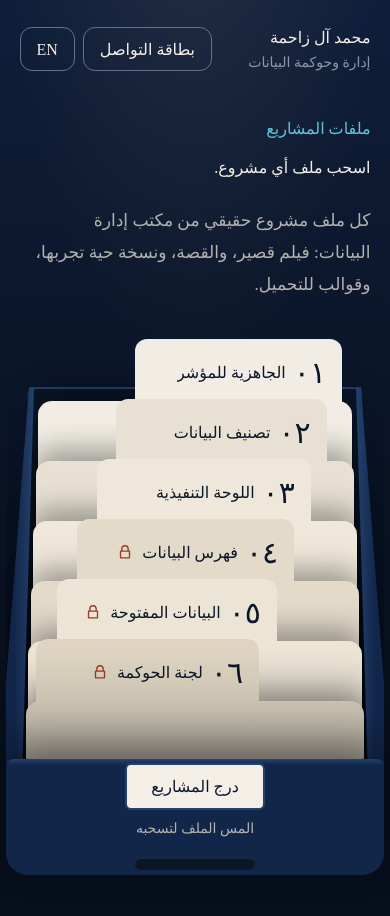
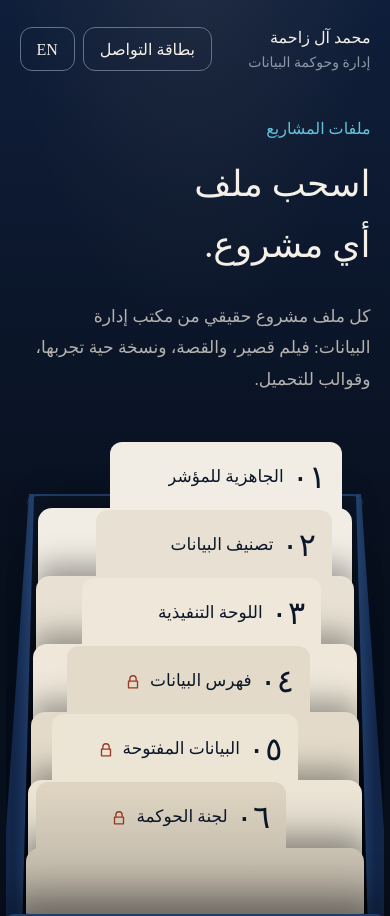
Before and after one commit to zahmee7/zahmee7.github.io, an Astro site: page /ar in a window 390 px wide. Shown: the top 916 px of the page. Built offline with nearby package versions, Linux system fonts and the light colour scheme; Astro itself is replaced by a stand-in of ours.

Commit message:
feat: design A for the home page, without the closing card
The owner chose design A from the home page variants: the title and the
lead side by side, so the drawer takes most of the first view, with a
wider step between folders (58 px), taller tabs (56 px) and bigger
writing, and more paper at the front. On phones the step is 68 px and
the tabs 60 px. The stack top and the drawer front are a little tighter
than in the variant, so the whole drawer still fits 1440 x 900 when the
English title runs to two lines. New token --fs-hero for the title.

The closing card leaves the home page: the masthead's card link is
enough there (owner's decision). Project and demo pages keep it.

Co-Authored-By: Claude Opus 5.5 <noreply@anthropic.com>

```diff
--- a/design/tokens.css
+++ b/design/tokens.css
@@ -73,6 +73,7 @@
   --fw-ui: 400;
 
   --fs-display: clamp(2.5rem, 1.35rem + 4.6vw, 4.75rem);   /* 40 → 76 px */
+  --fs-hero: clamp(2.5rem, 1.6rem + 2.6vw, 4rem);           /* 40 → 64 px, home title beside its lead */
   --fs-title: clamp(1.875rem, 1.3rem + 2.2vw, 3rem);       /* 30 → 48 px */
   --fs-folder-num: clamp(1.75rem, 1.2rem + 1.6vw, 2.5rem); /* 28 → 40 px */
   --fs-folder-title: 1.25rem;                               /* 20 px */
--- a/src/components/cabinet/Cabinet.astro
+++ b/src/components/cabinet/Cabinet.astro
@@ -62,15 +62,15 @@ const projects = (await getCollection("projects")).sort((a, b) => a.data.order -
   }
 
   .drawer__cabinet {
-    --step: 42px; /* vertical offset between folders */
-    --tab-w: clamp(184px, 18.5%, 220px); /* wide enough for the longest short title with Latin digits */
-    --visible-front: 84px; /* the front folder shows the most paper */
-    --wall-front: 26px; /* side wall thickness at the front */
+    --step: 58px; /* vertical offset between folders */
+    --tab-w: clamp(230px, 21%, 270px); /* wide enough for the longest short title with Latin digits */
+    --visible-front: 120px; /* the front folder shows the most paper */
+    --wall-front: 30px; /* side wall thickness at the front */
     --wall-back: 8px; /* side wall thickness at the back */
-    --inset-back: 46px; /* how far the back of the box sits inside the front, per side */
+    --inset-back: 52px; /* how far the back of the box sits inside the front, per side */
     --rim: 16px; /* back wall showing above the backmost folder */
     --tab-pad: 14px; /* tabs keep off the folder corners, so every tab sits on a straight edge */
-    --stack-top: 64px; /* room for the first tab and its lift */
+    --stack-top: 78px; /* room for the first tab (56 px) and its lift */
     position: relative;
     block-size: calc(var(--stack-top) + 5 * var(--step) + var(--visible-front));
   }
@@ -142,7 +142,7 @@ const projects = (await getCollection("projects")).sort((a, b) => a.data.order -
     position: relative;
     z-index: var(--z-drawer);
     margin-block-start: -18px; /* overlaps the clipped bottom of the stack */
-    min-block-size: 132px;
+    min-block-size: 144px;
     display: grid;
     place-content: center;
     justify-items: center;
@@ -152,12 +152,12 @@ const projects = (await getCollection("projects")).sort((a, b) => a.data.order -
     box-shadow: var(--sh-drawer);
   }
   .drawer__label {
-    padding: var(--s-2) var(--s-5);
+    padding: 10px 28px;
     border: 2px solid var(--c-drawer-edge);
     border-radius: 6px;
     background: var(--c-paper);
     color: var(--c-ink);
-    font: var(--fw-ui) var(--fs-kicker) / 1.4 var(--font-ui);
+    font: var(--fw-ui) 0.9375rem / 1.4 var(--font-ui);
     letter-spacing: var(--ls-kicker);
     text-transform: uppercase;
   }
@@ -205,7 +205,7 @@ const projects = (await getCollection("projects")).sort((a, b) => a.data.order -
   .drawer__caption-title {
     margin: 0;
     color: var(--c-paper);
-    font: var(--fw-display) 1.125rem / 1.45 var(--font-display);
+    font: var(--fw-display) 1.375rem / 1.45 var(--font-display);
   }
   .drawer__caption-text {
     margin: 0;
@@ -230,7 +230,7 @@ const projects = (await getCollection("projects")).sort((a, b) => a.data.order -
 
   @media (max-width: 1199px) {
     .drawer__cabinet {
-      --step: 36px;
+      --step: 50px;
     }
   }
 
@@ -240,21 +240,21 @@ const projects = (await getCollection("projects")).sort((a, b) => a.data.order -
       padding-inline: 6px;
     }
     .drawer__cabinet {
-      --step: 60px;
-      --tab-w: clamp(196px, 66%, 250px);
-      --visible-front: 76px;
+      --step: 68px;
+      --tab-w: clamp(212px, 74%, 280px);
+      --visible-front: 84px;
       --wall-front: 16px;
       --wall-back: 5px;
       --inset-back: 28px;
       --rim: 14px;
       --tab-pad: 10px;
-      --stack-top: 76px;
+      --stack-top: 88px;
     }
     .drawer__caption {
       display: none;
     }
     .drawer__front {
-      min-block-size: 116px;
+      min-block-size: 124px;
     }
   }
   @media (max-width: 389px) {
--- a/src/components/cabinet/Folder.astro
+++ b/src/components/cabinet/Folder.astro
@@ -61,7 +61,7 @@ const note = locked ? copy.drawer.locked : text.summary;
   }
   .folder__sheet {
     position: relative;
-    min-block-size: 320px;
+    min-block-size: 400px;
     padding: 10px var(--s-6) var(--s-8);
     border-radius: 14px;
     background: var(--tone);
@@ -74,16 +74,16 @@ const note = locked ? copy.drawer.locked : text.summary;
     inset-block-end: calc(100% - 1px);
     inset-inline-start: calc(var(--tab-pad) + var(--slot) * (100% - var(--tab-w) - 2 * var(--tab-pad)) / 5);
     inline-size: var(--tab-w);
-    min-block-size: var(--tap);
+    min-block-size: 56px;
     display: flex;
-    align-items: baseline;
+    align-items: center;
     gap: var(--s-3);
-    padding: var(--s-2) var(--s-4) 2px;
+    padding: 10px 18px 4px;
     border: 0;
     border-radius: var(--r-tab);
     background: var(--tone);
     color: var(--c-ink);
-    font: var(--fw-ui) var(--fs-meta) / 1.2 var(--font-ui);
+    font: var(--fw-ui) 1rem / 1.2 var(--font-ui);
     text-align: start;
     cursor: pointer;
     transition: scale var(--d-press) var(--ease-paper);
@@ -96,7 +96,7 @@ const note = locked ? copy.drawer.locked : text.summary;
     scale: 0.98;
   }
   .folder__num {
-    font: var(--fw-display) var(--fs-folder-num) / 1 var(--font-display);
+    font: var(--fw-display) 2.25rem / 1 var(--font-display);
   }
   .folder__short {
     min-inline-size: 0;
@@ -157,13 +157,12 @@ const note = locked ? copy.drawer.locked : text.summary;
     }
     .folder__tab {
       gap: var(--s-2);
-      min-block-size: 54px;
+      min-block-size: 60px;
       padding: var(--s-2) var(--s-4) 4px;
-      align-items: center;
-      font-size: 1rem;
+      font-size: 1.0625rem;
     }
     .folder__num {
-      font-size: 1.875rem;
+      font-size: 2rem;
     }
     /* No free band between tabs on a phone: a red lock inside the tab instead of the stamp */
     .folder :global(.folder__stamp) {
--- a/src/components/site/Hero.astro
+++ b/src/components/site/Hero.astro
@@ -21,26 +21,29 @@ const copy = t(lang);
 </section>
 
 <style>
+  /* Owner's choice (design A): the title and the lead side by side, so the drawer takes most of the
+     first view */
   .hero {
-    padding-block: clamp(24px, 4vw, 48px) var(--s-5);
+    padding-block: var(--s-4);
   }
   .hero__grid {
     display: grid;
     grid-template-columns: repeat(12, minmax(0, 1fr));
+    align-items: end;
     column-gap: clamp(16px, 2vw, 32px);
   }
-  .hero__kicker,
-  .hero__title {
-    grid-column: 1 / span 9;
+  .hero__kicker {
+    grid-column: 1 / -1;
   }
   .hero__title {
-    margin: 0 0 var(--s-5);
-    font: var(--fw-display) var(--fs-display) / var(--lh-display) var(--font-display);
+    grid-column: 1 / span 7;
+    margin: 0;
+    font: var(--fw-display) var(--fs-hero) / var(--lh-display) var(--font-display);
     letter-spacing: var(--ls-display);
     text-wrap: balance;
   }
   .hero__lead {
-    grid-column: 1 / span 6;
+    grid-column: 8 / span 5;
     max-inline-size: 46ch;
     margin: 0;
     color: var(--c-mist);
@@ -84,6 +87,10 @@ const copy = t(lang);
     .hero__lead {
       grid-column: 1 / -1;
     }
+    .hero__title {
+      margin-block-end: var(--s-5);
+      font-size: 2.25rem;
+    }
   }
   @media (prefers-reduced-motion: reduce) {
     :global(.is-entering) .hero__kicker,
--- a/src/pages/[lang]/index.astro
+++ b/src/pages/[lang]/index.astro
@@ -4,7 +4,6 @@ import Masthead from "../../components/site/Masthead.astro";
 import Hero from "../../components/site/Hero.astro";
 import Cabinet from "../../components/cabinet/Cabinet.astro";
 import FileSheet from "../../components/cabinet/FileSheet.astro";
-import Closing from "../../components/site/Closing.astro";
 import Toast from "../../components/ui/Toast.astro";
 import { locales, t, type Locale } from "../../i18n/utils";
 
@@ -36,11 +35,17 @@ const copy = t(lang);
     {copy.skip}
   </a>
   <Masthead lang={lang} />
-  <main>
+  <!-- No closing card here: the masthead's card link is enough on the home page (owner's decision) -->
+  <main class="home">
     <Hero lang={lang} />
     <Cabinet lang={lang} />
   </main>
-  <Closing lang={lang} />
   <FileSheet lang={lang} />
   <Toast />
 </Base>
+
+<style>
+  .home {
+    padding-block-end: clamp(48px, 6vw, 96px);
+  }
+</style>
--- a/src/styles/tokens.css
+++ b/src/styles/tokens.css
@@ -74,6 +74,7 @@
   --fw-ui: 400;
 
   --fs-display: clamp(2.5rem, 1.35rem + 4.6vw, 4.75rem); /* 40 → 76 px */
+  --fs-hero: clamp(2.5rem, 1.6rem + 2.6vw, 4rem); /* 40 → 64 px, home title beside its lead */
   --fs-title: clamp(1.875rem, 1.3rem + 2.2vw, 3rem); /* 30 → 48 px */
   --fs-folder-num: clamp(1.75rem, 1.2rem + 1.6vw, 2.5rem); /* 28 → 40 px */
   --fs-folder-title: 1.25rem; /* 20 px */
```
Also changed, not shown: DESIGN.md (+31 -26 lines), tests/smoke.spec.ts (+2 -4 lines).
